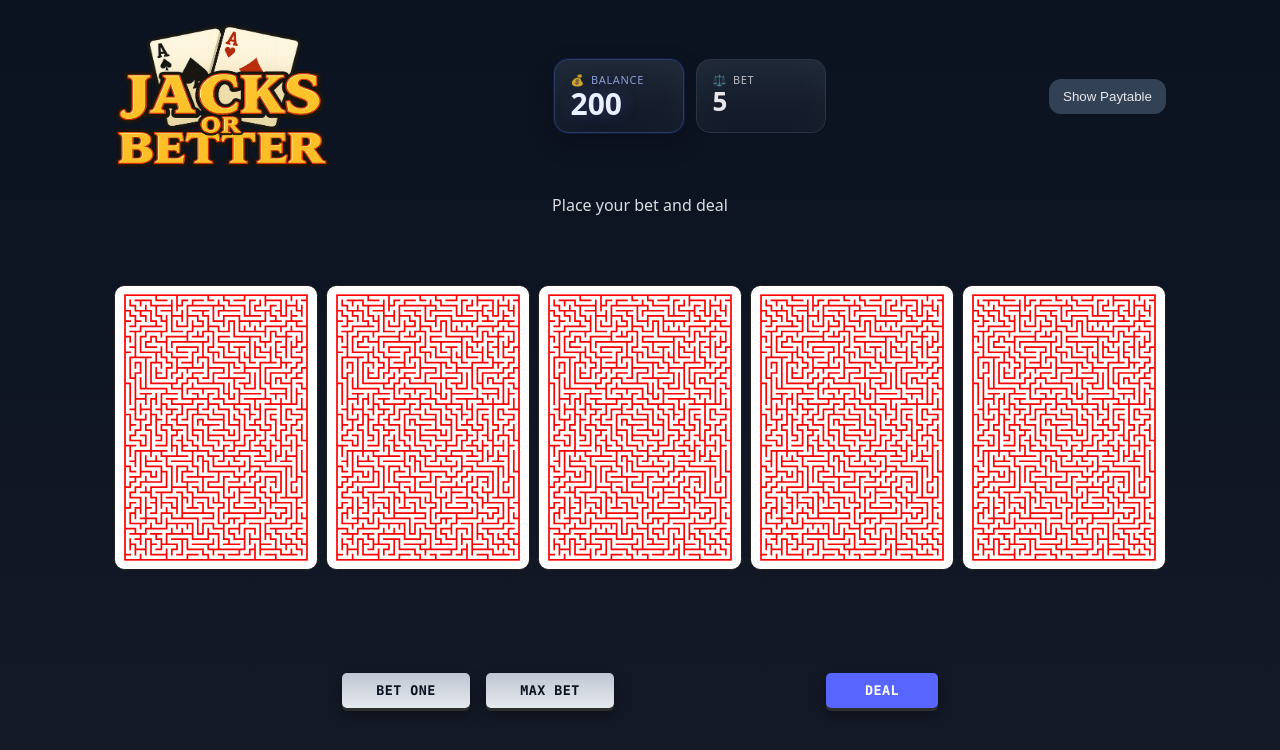
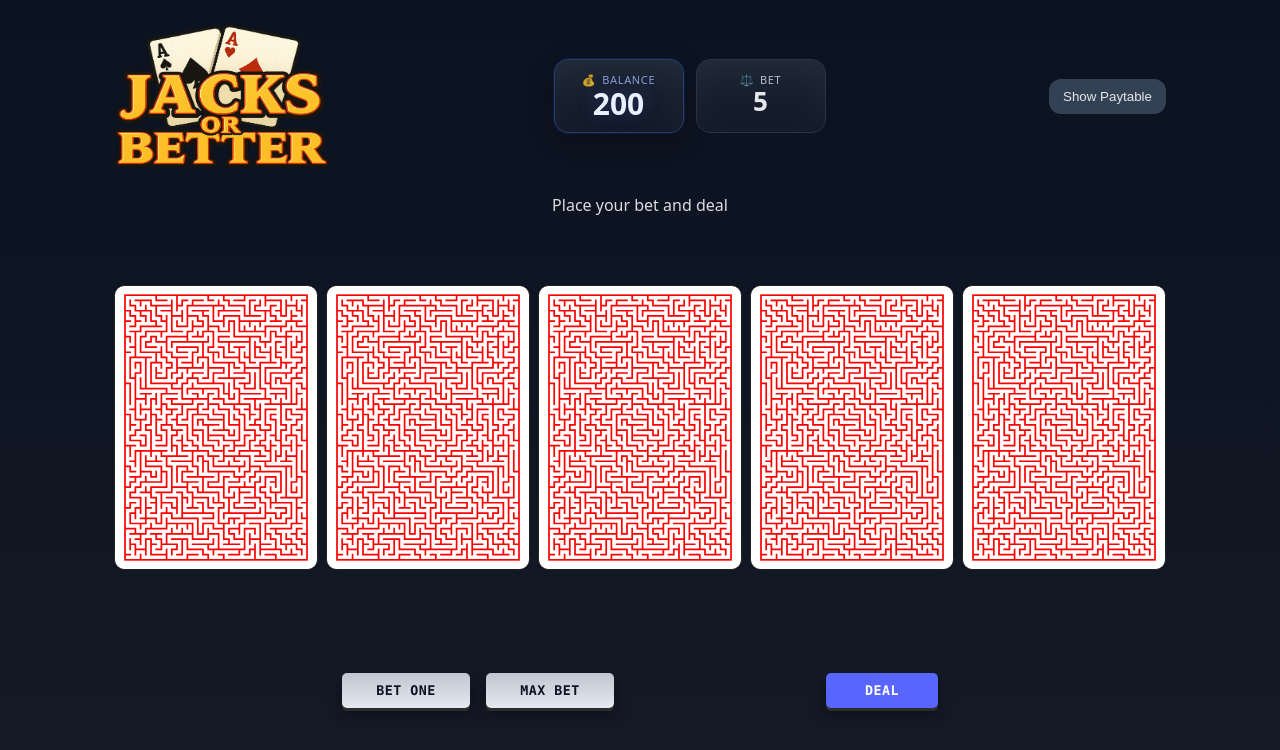
Before and after one commit to mbaturay/Casino-Poker, a React (Vite) app: page / in a window 1280 px wide. Shown: the top 750 px of the page. Built offline with nearby package versions, Linux system fonts and the light colour scheme; a web font is replaced by a local one.

Commit message:
ui(bank): center Balance and Bet panel content

```diff
--- a/src/styles.css
+++ b/src/styles.css
@@ -15,7 +15,7 @@ body{margin:0;font-family:system-ui,-apple-system,Segoe UI,Roboto,Helvetica,Aria
 h1{margin:0;font-size:28px}
 .logo{width:216px;height:144px;image-rendering:auto}
 .bank{display:flex;gap:12px}
-.panel{background:linear-gradient(180deg, rgba(31,41,55,.9), rgba(17,24,39,.9));border:1px solid var(--border);border-radius:14px;padding:12px 16px;min-width:130px;position:relative;overflow:hidden}
+.panel{background:linear-gradient(180deg, rgba(31,41,55,.9), rgba(17,24,39,.9));border:1px solid var(--border);border-radius:14px;padding:12px 16px;min-width:130px;position:relative;overflow:hidden;text-align:center}
 .panel::after{content:"";position:absolute;inset:0;pointer-events:none;box-shadow:inset 0 0 40px rgba(255,255,255,.03)}
 .label{font-size:11px;opacity:.8;text-transform:uppercase;letter-spacing:.06em}
 .value{font-weight:800;font-size:26px;line-height:1.1}
```
